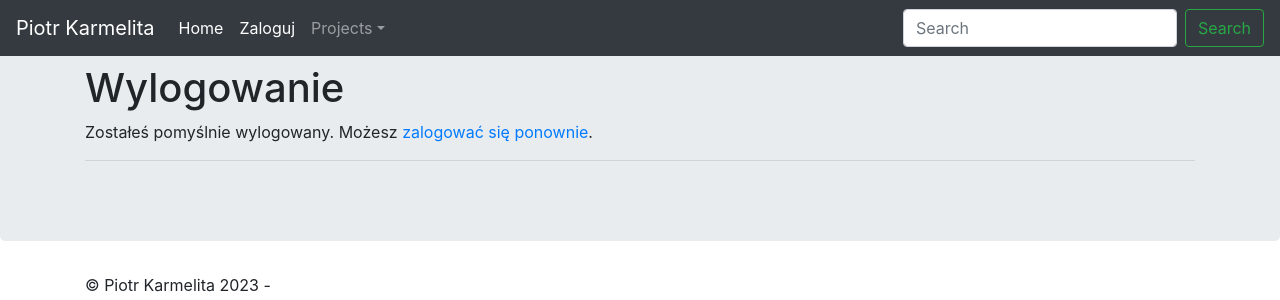
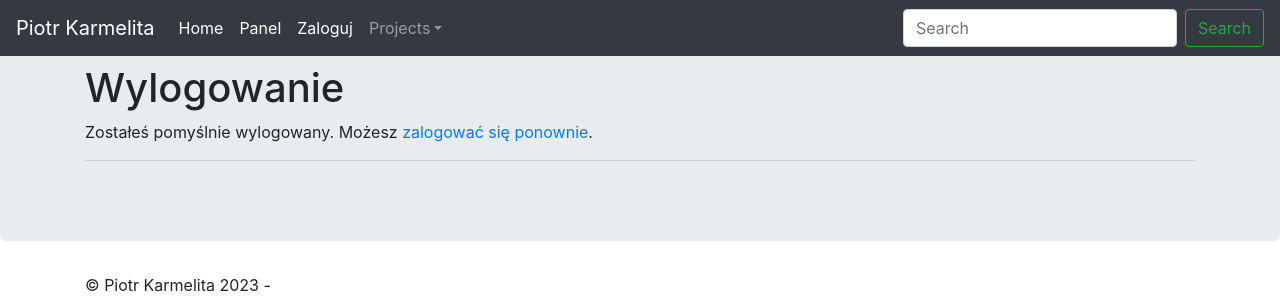
Before and after one commit to p-karmelita/Personal-website, a Django app: page /logout/ in a window 1280 px wide. Shown: the top 300 px of the page. Run offline with Django 4.2, Linux system fonts and the light colour scheme; some libraries are stand-ins or nearby versions.

Commit message:
User panel

```diff
--- a/account/urls.py
+++ b/account/urls.py
@@ -6,5 +6,5 @@ urlpatterns = [
     # path('login/', views.user_login, name='login'),
     path('login/', auth_views.LoginView.as_view(), name='login'),
     path('logout/', auth_views.LogoutView.as_view(), name='logout'),
-    path('', views.dashboard, name='dashboard'),
+    path('dashboard/', views.dashboard, name='dashboard'),
 ]
--- a/mysite/templates/mysite/base.html
+++ b/mysite/templates/mysite/base.html
@@ -36,7 +36,10 @@
             <li class="nav-item active">
                 <a class="nav-link" href="#">Home <span class="sr-only">(current)</span></a>
             </li>
-              <li class="nav-item active">{% if request.user.is_authenticated %}
+            <li class="nav-item active">
+                <a class="nav-link" href="{% url "dashboard" %}">Panel <span class="sr-only">(current)</span></a>
+            </li>
+            <li class="nav-item active">{% if request.user.is_authenticated %}
                 <a class="nav-link" href="{% url "logout" %}">Wyloguj <span class="sr-only">(current)</span></a>
             </li>
             {% else %}
--- a/mysite/urls.py
+++ b/mysite/urls.py
@@ -1,6 +1,7 @@
 from django.urls import path
 from . import views
 from .feeds import LatestPostsFeed
+
 
 app_name = 'mysite'
 
```
